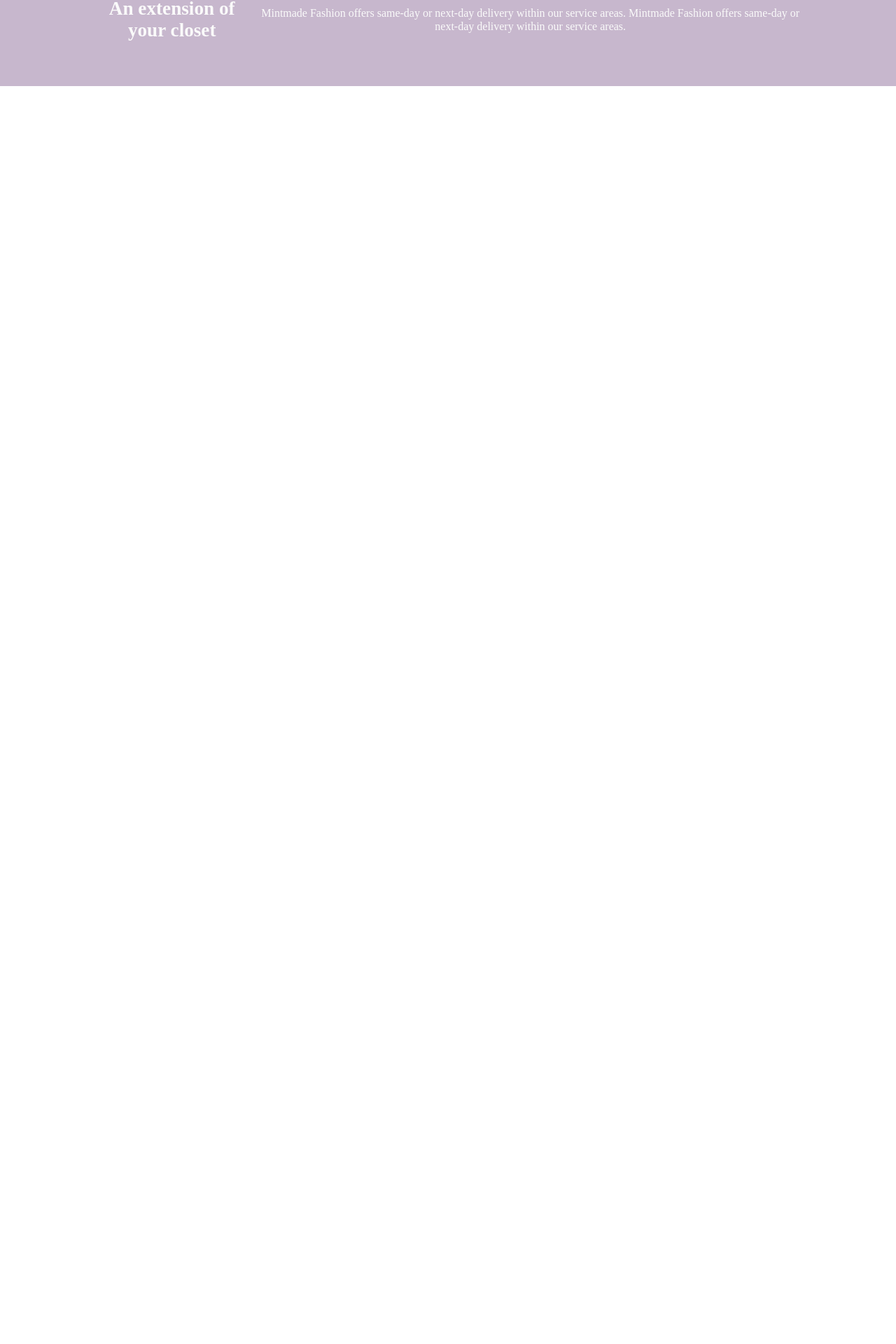
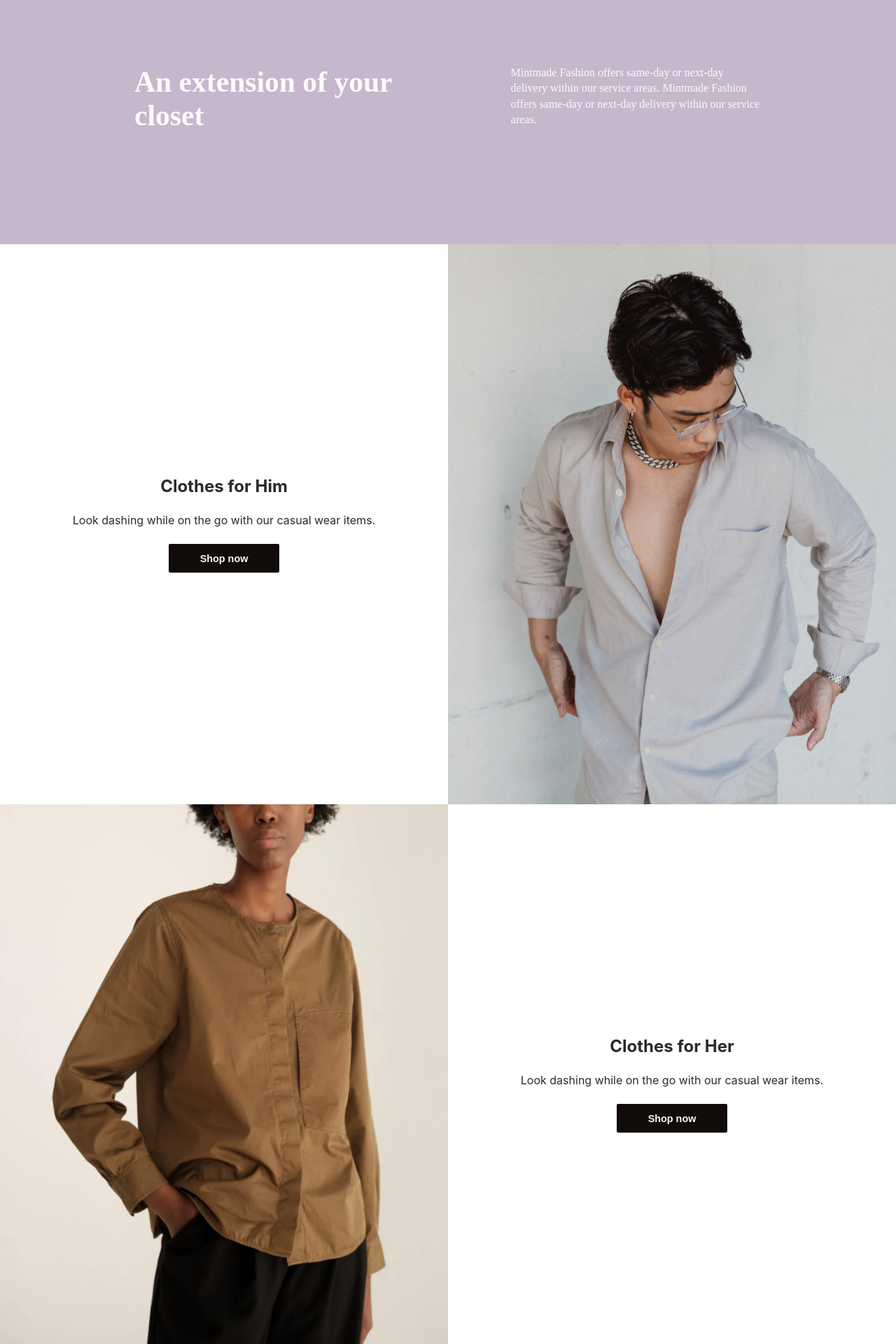
Before and after one commit to BaczkiewiczDawid/Verisma, a React (Create React App) app: page / in a window 1280 px wide. Shown: the part 867-2787 px from the top of the page at 70% size. Before the commit the page ends 990 px from the top, so only its background shows below. Built offline with nearby package versions, Linux system fonts and the light colour scheme; the HTML template or start-up script is replaced by a standard one.

Commit message:
mobile & medium devices home page view

```diff
--- a/src/assets/styles/Global.js
+++ b/src/assets/styles/Global.js
@@ -15,5 +15,6 @@ export const GlobalStyle = createGlobalStyle`
         padding: 0;
         font-family: 'Inter', sans-serif;
         overflow-x: hidden;
+        color: #2a2a2a;
     }
 `;
--- a/src/pages/Home/Home.js
+++ b/src/pages/Home/Home.js
@@ -1,7 +1,19 @@
 import React from "react";
 import BackgroundImage from "../../assets/images/background.png";
-import { Image, Header, Section, Container, Box, SectionBox } from "./Home.styled";
+import {
+  Image,
+  Header,
+  Section,
+  Container,
+  Box,
+  SectionBox,
+  Article,
+  Content,
+  ArticleImage
+} from "./Home.styled";
 import Button from "../../components/Button";
+import ManImage from '../../assets/images/man.png';
+import WomanImage from '../../assets/images/woman.png';
 
 const Home = () => {
   return (
@@ -25,6 +37,26 @@ const Home = () => {
           </p>
         </SectionBox>
       </Section>
+      <Article>
+        <Content>
+          <h2>Clothes for Him</h2>
+          <p>Look dashing while on the go with our casual wear items.</p>
+          <Button text="Shop now" />
+        </Content>
+        <ArticleImage>
+          <img src={ManImage} alt="" />
+        </ArticleImage>
+      </Article>
+      <Article secondary>
+        <Content>
+          <h2>Clothes for Her</h2>
+          <p>Look dashing while on the go with our casual wear items.</p>
+          <Button text="Shop now" />
+        </Content>
+        <ArticleImage>
+          <img src={WomanImage} alt="" />
+        </ArticleImage>
+      </Article>
     </Box>
   );
 };
--- a/src/pages/Home/Home.styled.js
+++ b/src/pages/Home/Home.styled.js
@@ -8,6 +8,16 @@ export const Header = styled.header`
 
 export const Container = styled.div`
   margin: 15rem auto 0 auto;
+
+  h1 {
+    margin-bottom: 2rem;
+  }
+
+  @media screen and (min-width: ${({ theme }) => theme.screen.large}) {
+    h1 {
+      font-size: 3rem;
+    }
+  }
 `;
 
 export const Image = styled.img`
@@ -29,6 +39,10 @@ export const Section = styled.section`
     margin: 2rem 0;
     font-size: 1.7rem;
   }
+
+  @media screen and (min-width: ${({ theme }) => theme.screen.medium}) {
+    min-height: 50vh;
+  }
 `;
 
 export const SectionBox = styled.div`
@@ -41,7 +55,24 @@ export const SectionBox = styled.div`
 
   @media screen and (min-width: ${({ theme }) => theme.screen.medium}) {
     display: flex;
-    align-items: center;
+    align-items: flex-start;
+    width: 70%;
+    justify-content: space-between;
+    margin: 10rem auto;
+
+    h2 {
+      min-width: 40%;
+      max-width: 45%;
+      margin: 0;
+      text-align: start;
+      font-size: 2.6rem;
+    }
+
+    p {
+      width: 40%;
+      text-align: start;
+      line-height: 1.4rem;
+    }
   }
 `;
 
@@ -49,3 +80,47 @@ export const Box = styled.div`
   display: flex;
   flex-direction: column;
 `;
+
+export const Article = styled.article`
+  display: flex;
+  flex-direction: column;
+  align-items: center;
+
+  @media screen and (min-width: ${({ theme }) => theme.screen.medium}) {
+    flex-direction: ${(props) => (props.secondary ? "row-reverse" : "row")};
+  }
+`;
+
+export const Content = styled.div`
+  width: 80%;
+  margin: 5rem auto;
+
+  p {
+    padding: 1.5rem 0;
+  }
+
+  @media screen and (min-width: ${({ theme }) => theme.screen.medium}) {
+    width: 50%;
+    margin: 0;
+
+    p {
+      padding: 1.5rem 4rem;
+    }
+  }
+`;
+
+export const ArticleImage = styled.div`
+  width: auto;
+  height: 50%;
+  object-fit: cover;
+
+  @media screen and (min-width: ${({ theme }) => theme.screen.medium}) {
+    width: 50%;
+    height: 100vh;
+
+    img {
+      width: 50vw;
+      height: 100vh;
+    }
+  }
+`;
```
Also changed, not shown: src/assets/images/man.png (added), src/assets/images/woman.png (added).
